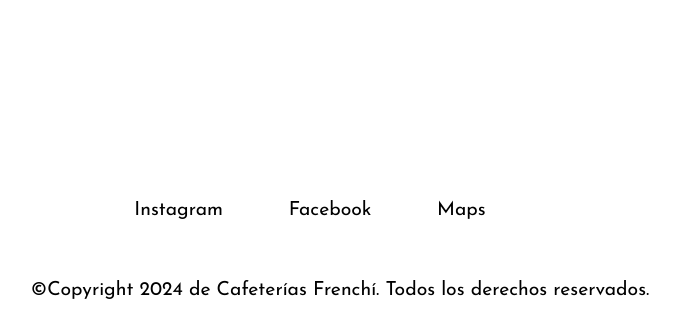
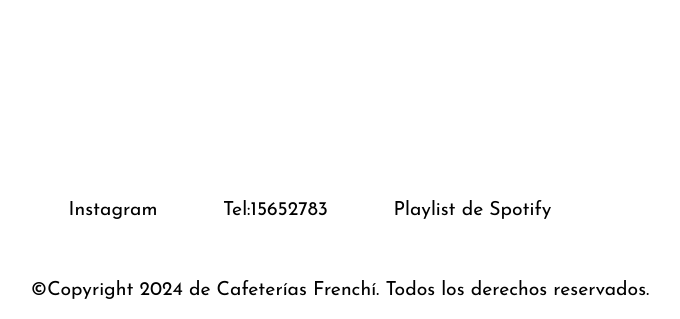
Before and after one commit to vikitoriaalfaro/Frenchito, a PHP site: page /Nosotros.php in a window 1280 px wide. Shown: the part 1783-2102 px from the top of the page, without its empty margins (300-980 px from the left). Run offline with PHP 8.4, Linux system fonts and the light colour scheme; some web fonts are replaced.

Commit message:
Update Nosotros.php

```diff
--- a/pipi/Nosotros.php
+++ b/pipi/Nosotros.php
@@ -17,7 +17,7 @@ session_start();
   </head>
   <body>
     <div class="logo-contenedor">
-      <img src="logo.png" alt="Logo" class="logoC">
+      <img src="Imagenes/logo.png" alt="Logo" class="logoC">
     </div>
 
       <header>
@@ -34,7 +34,7 @@ session_start();
             <li>
               <?php
               if(isset($_SESSION["usuario"])){
-                    echo "<a class='login'>".$_SESSION['usuario']."</a>";
+                    echo "<a class='login' href='logout.php'>".$_SESSION['usuario']."</a>";
                 }
                 else{
                     echo "<a class='login' href='Registro.html'>Crear cuenta</a>";
@@ -112,9 +112,9 @@ session_start();
     </main>
     <footer>
 
-        <li><b href="#">Instagram</b></li>
-        <li><b href="#">Facebook</b></li>
-        <li><b href="#">Maps</b></li>
+        <li><a href="#">Instagram</a></li>
+        <li><a href="#">Tel:15652783</a></li>
+        <li><a href="https://open.spotify.com/playlist/3lywTMc9iYn1J9lsKEJ5fA?si=lOhatp24TA6T60sgn-f8sA&pt=513b45ecc5e58a426401db54352cba7d&pi=2RRkj6mTRoyLJ">Playlist de Spotify</a></li>
       <p>©Copyright 2024 de Cafeterías Frenchí. Todos los derechos reservados.</p>
     </footer>
   </body>
```
